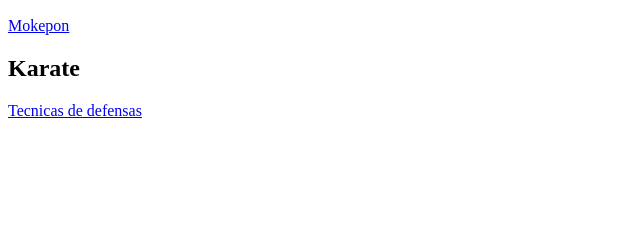
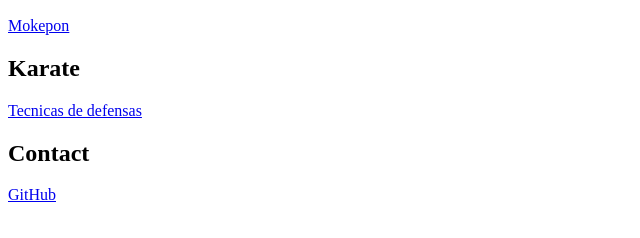
Before and after one commit to dasamepu/My-web-page, a plain HTML site: page index.html in a window 1280 px wide. Shown: the part 110-348 px from the top of the page, without its empty margins (0-640 px from the left). Drawn offline with Linux system fonts and the light colour scheme.

Commit message:
Add files via upload

```diff
--- a/index.html
+++ b/index.html
@@ -12,6 +12,7 @@
     <a href="https://mokepon.anidemdivad.cyou/">Mokepon</a>
     <h2>Karate</h2>
     <a href="https://karate.anidemdivad.cyou/">Tecnicas de defensas</a>
-    <a href=""></a>
+    <h2>Contact</h2>
+    <a href="https://github.com/dasamepu">GitHub</a>
 </body>
 </html>
```
